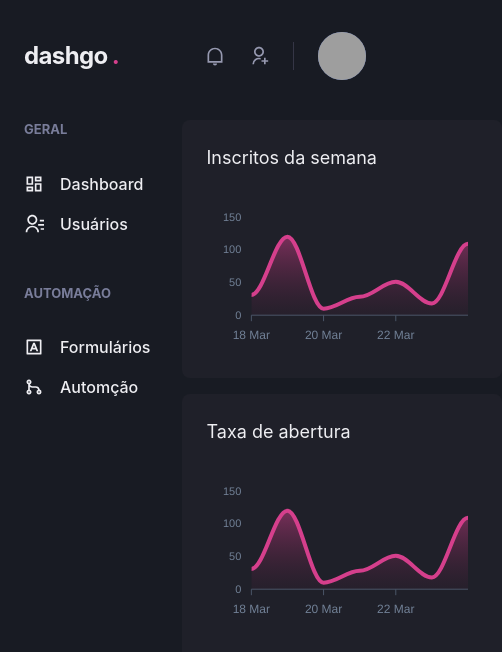
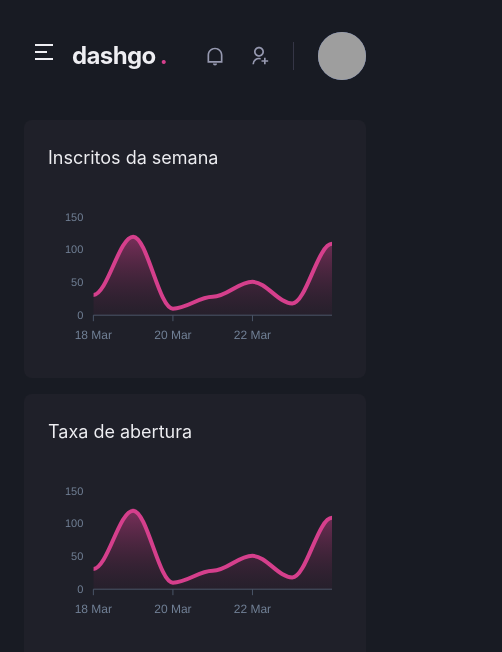
Before and after one commit to realcaldeira/dashboard-chakra, a Next.js app: page /dashboard in a window 390 px wide. Shown: the top 652 px of the page, 502 px wide, since content can reach past the window. Built offline with nearby package versions, Linux system fonts and the light colour scheme; grey boxes are pictures that could not be loaded.

Commit message:
Sidebar responsiva

```diff
--- a/src/components/Header/index.tsx
+++ b/src/components/Header/index.tsx
@@ -1,10 +1,14 @@
-import { Flex, useBreakpointValue } from "@chakra-ui/react"
+import { Flex, Icon, IconButton, useBreakpointValue } from "@chakra-ui/react"
+import { RiMenu2Line } from "react-icons/ri";
+import { useSidebarDrawer } from "../../contexts/SidebarDrawerContext";
 import { Logo } from "./Logo";
 import { NotificationsNav } from "./NotificationsNav";
 import { Profile } from "./Profile";
 import { SearchBox } from "./SearchBox";
 
 export function Header(){
+  const { onOpen } = useSidebarDrawer();
+
   const isWideVersion = useBreakpointValue({
     base: false,
     lg: true,
@@ -21,6 +25,19 @@
       px='6'
       align='center'
     >
+      { !isWideVersion && (
+        <IconButton
+          aria-label="Open navigation"
+          icon={<Icon as={RiMenu2Line} />}
+          fontSize="24"
+          variant='unstyled'
+          onClick={onOpen}
+          mr='2'
+        >
+
+        </IconButton>
+      )}
+
       <Logo />
 
       { isWideVersion && <SearchBox />}
--- /dev/null
+++ b/src/components/Sidebar/SidebarNav.tsx
@@ -0,0 +1,20 @@
+import { Stack } from "@chakra-ui/react";
+import { RiContactsLine, RiDashboardLine, RiGitMergeLine, RiInputMethodLine } from "react-icons/ri";
+import { NavLink } from "./NavLink";
+import { NavSection } from "./NavSection";
+
+export function SidebarNav(){
+  return(
+    <Stack spacing='12' align='flex-start'>
+      <NavSection title='GERAL'>
+        <NavLink icon={RiDashboardLine}>Dashboard</NavLink>
+        <NavLink icon={RiContactsLine}>Usuários</NavLink>
+      </NavSection>
+
+      <NavSection title='AUTOMAÇÃO'>
+        <NavLink icon={RiInputMethodLine}>Formulários</NavLink>
+        <NavLink icon={RiGitMergeLine}>Automção</NavLink>
+      </NavSection>
+    </Stack>
+  )
+}
--- a/src/components/Sidebar/index.tsx
+++ b/src/components/Sidebar/index.tsx
@@ -1,23 +1,35 @@
-import { Box, Stack } from "@chakra-ui/react";
-import { RiContactsLine, RiDashboardLine, RiGitMergeLine, RiInputMethodLine } from "react-icons/ri";
-
-import { NavLink } from "./NavLink";
-import { NavSection } from "./NavSection";
+import { Box, Drawer, DrawerBody, DrawerCloseButton, DrawerContent, DrawerHeader, DrawerOverlay, useBreakpointValue } from "@chakra-ui/react";
+import { useSidebarDrawer } from "../../contexts/SidebarDrawerContext";
+import { SidebarNav } from "./SidebarNav";
 
 export function Sidebar(){
+  const { isOpen, onClose} = useSidebarDrawer();
+
+  const isDrawerSidebar = useBreakpointValue({
+    base: true,
+    lg: false,
+  })
+
+  if(isDrawerSidebar){
+    return(
+      <Drawer isOpen={isOpen} placement="left" onClose={onClose}>
+        <DrawerOverlay>
+          <DrawerContent bg="gray.800" p='4'>
+            <DrawerCloseButton mt='6' />
+            <DrawerHeader>Navegação</DrawerHeader>
+
+            <DrawerBody>
+              <SidebarNav />
+            </DrawerBody>
+          </DrawerContent>
+        </DrawerOverlay>
+      </Drawer>
+    )
+  }
+
   return(
     <Box as='aside' w='64' mr='8'>
-      <Stack spacing='12' align='flex-start'>
-        <NavSection title='GERAL'>
-          <NavLink icon={RiDashboardLine}>Dashboard</NavLink>
-          <NavLink icon={RiContactsLine}>Usuários</NavLink>
-        </NavSection>
-
-        <NavSection title='AUTOMAÇÃO'>
-          <NavLink icon={RiInputMethodLine}>Formulários</NavLink>
-          <NavLink icon={RiGitMergeLine}>Automção</NavLink>
-        </NavSection>
-      </Stack>
+      <SidebarNav />
     </Box>
   )
 }
--- /dev/null
+++ b/src/contexts/SidebarDrawerContext.tsx
@@ -0,0 +1,28 @@
+import { useDisclosure, UseDisclosureReturn } from "@chakra-ui/react";
+import { useRouter } from "next/router";
+import { createContext, ReactNode, useContext, useEffect } from "react";
+
+interface SidebarDrawerProps {
+  children: ReactNode;
+}
+
+type SidebarDrawerContext = UseDisclosureReturn
+
+const SidebarDrawerContext = createContext({} as SidebarDrawerContext);
+
+export function SidebarDrawerProvider({ children }: SidebarDrawerProps){
+  const disclosure = useDisclosure();
+  const router = useRouter();
+
+  useEffect(()=>{
+    disclosure.onClose();
+  },[router.asPath])
+
+  return(
+    <SidebarDrawerContext.Provider value={disclosure}>
+      { children }
+    </SidebarDrawerContext.Provider>
+  )
+}
+
+export const useSidebarDrawer = () => useContext(SidebarDrawerContext)
--- a/src/pages/_app.tsx
+++ b/src/pages/_app.tsx
@@ -1,11 +1,14 @@
 import { AppProps } from 'next/app';
 import { ChakraProvider } from '@chakra-ui/react';
 import { theme } from '../styles/theme';
+import { SidebarDrawerProvider } from '../contexts/SidebarDrawerContext';
 
 function MyApp({ Component, pageProps }: AppProps ) {
   return (
     <ChakraProvider theme={theme}>
-      <Component {...pageProps}/>
+      <SidebarDrawerProvider>
+        <Component {...pageProps}/>
+      </SidebarDrawerProvider>
     </ChakraProvider>
   )
 }
```
